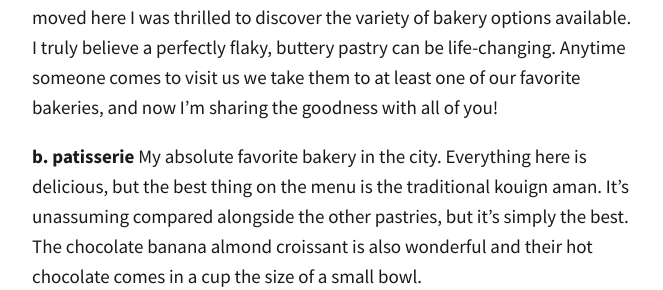
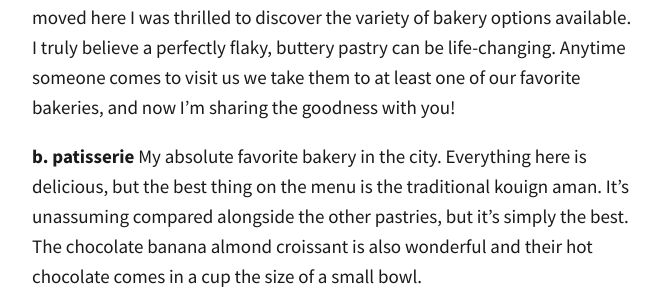
Before and after one commit to totiffany/totiffany.github.io, a Jekyll site: the page built from _posts/2018-03-01-The-Best-Bakeries-in-San-Francisco.md, in a window 1280 px wide and 900 px high, scrolled down 973 px. Shown: the part 285-575 px from the top of the window, without its empty margins (308-971 px from the left). Built offline with Jekyll 4.4.1, drawn with Linux system fonts in a browser that asks for light colours; our own code applies the rules of GitHub Pages for plain Markdown files; some of the changed text lies outside the part shown.

Commit message:
Update 2018-03-01-The-Best-Bakeries-in-San-Francisco.md

```diff
--- a/_posts/2018-03-01-The-Best-Bakeries-in-San-Francisco.md
+++ b/_posts/2018-03-01-The-Best-Bakeries-in-San-Francisco.md
@@ -5,12 +5,12 @@ description: >-
   here I was thrilled to discover the variety of bakery options available. I
   truly believe a perfectly flaky, buttery pastry can be life-changing. Now
   anytime someone comes to visit we take them to at least one of our favorite
-  bakeries, and now I'm sharing the goodness with all of you!
+  bakeries, and now I'm sharing the goodness with you!
 image: holmes.jpg
 ---
 ![holmes.jpg]({{site.baseurl}}/img/holmes.jpg)
 
-San Franciscans love their food, and bakeries are no exception. After we moved here I was thrilled to discover the variety of bakery options available. I truly believe a perfectly flaky, buttery pastry can be life-changing. Anytime someone comes to visit us we take them to at least one of our favorite bakeries, and now I'm sharing the goodness with all of you!
+San Franciscans love their food, and bakeries are no exception. After we moved here I was thrilled to discover the variety of bakery options available. I truly believe a perfectly flaky, buttery pastry can be life-changing. Anytime someone comes to visit us we take them to at least one of our favorite bakeries, and now I'm sharing the goodness with you!
 
 **b. patisserie**
 My absolute favorite bakery in the city. Everything here is delicious, but the best thing on the menu is the traditional kouign aman. It's unassuming compared alongside the other pastries, but it's simply the best. The chocolate banana almond croissant is also wonderful and their hot chocolate comes in a cup the size of a small bowl.
```
